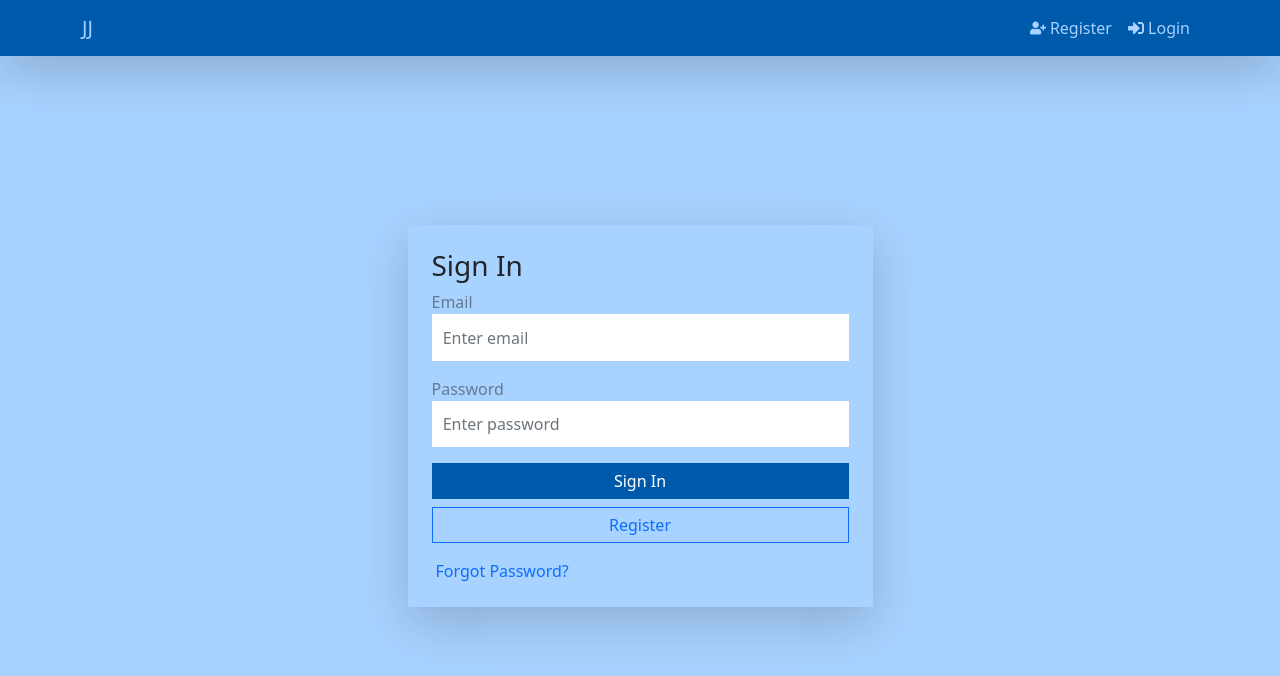
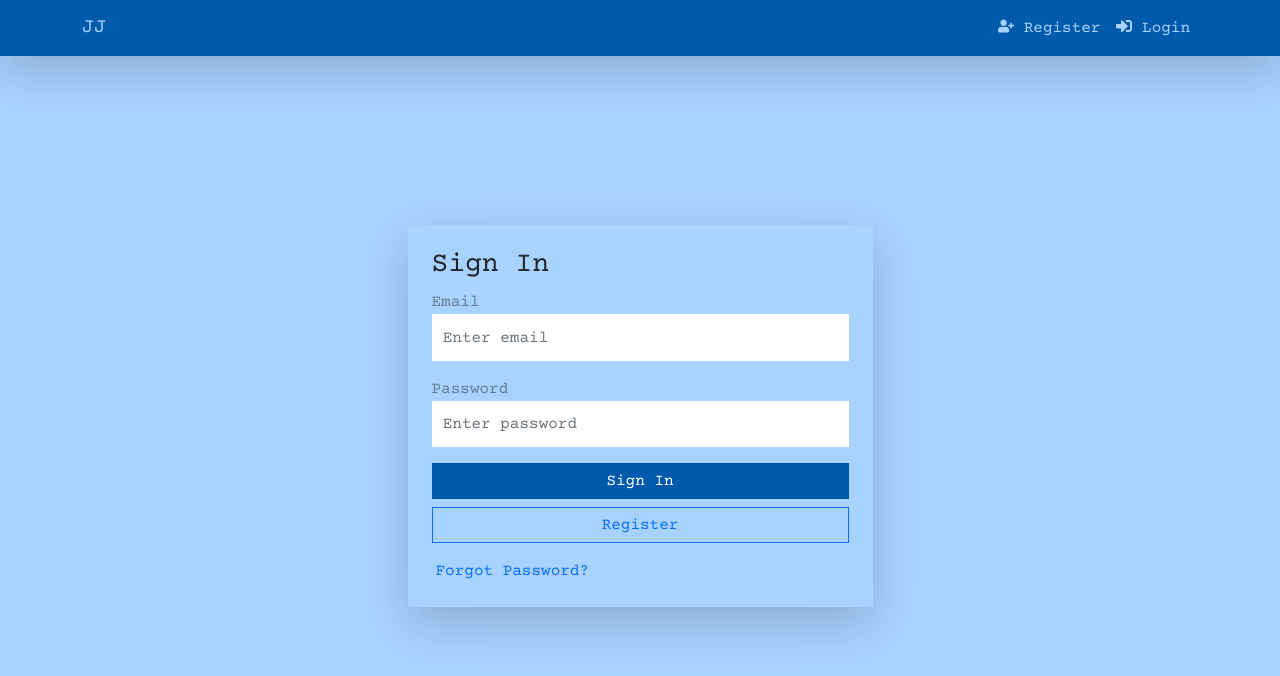
Before and after one commit to ahmedibra28/jey-jaranjaro, a Next.js app: page /login in a window 1280 px wide. Shown: the top 676 px of the page. Built offline with nearby package versions, Linux system fonts and the light colour scheme.

Commit message:
updating font family and search

```diff
--- a/pages/orders/search.js
+++ b/pages/orders/search.js
@@ -7,7 +7,7 @@ import Loader from 'react-loader-spinner'
 import { searchOrder } from '../../api/orders'
 import { useMutation, useQueryClient } from 'react-query'
 import moment from 'moment'
-import { FaInfoCircle } from 'react-icons/fa'
+import { FaInfoCircle, FaSearch } from 'react-icons/fa'
 
 const Search = () => {
   const [search, setSearch] = useState('')
@@ -48,7 +48,7 @@ const Search = () => {
             className='btn btn-primary input-group-text'
             id='basic-addon2'
           >
-            @example.com
+            <FaSearch className='mb-1' />
           </button>
         </div>
       </form>
--- a/styles/globals.css
+++ b/styles/globals.css
@@ -1,3 +1,9 @@
+@import url('https://fonts.googleapis.com/css2?family=Courier+Prime&display=swap');
+
+body {
+  font-family: 'Courier Prime', monospace !important;
+}
+
 :root {
   --primary-color: #005aab;
   --secondary-color: #a8d2ff;
@@ -35,7 +41,6 @@ a {
 .modal-background,
 .offcanvas,
 body {
-  font-family: 'PT Sans Narrow', sans-serif;
   background-color: var(--secondary-color) !important;
 }
 nav {
```
Also changed, not shown: 1 other file (tests, documents, lock files or other folders).
